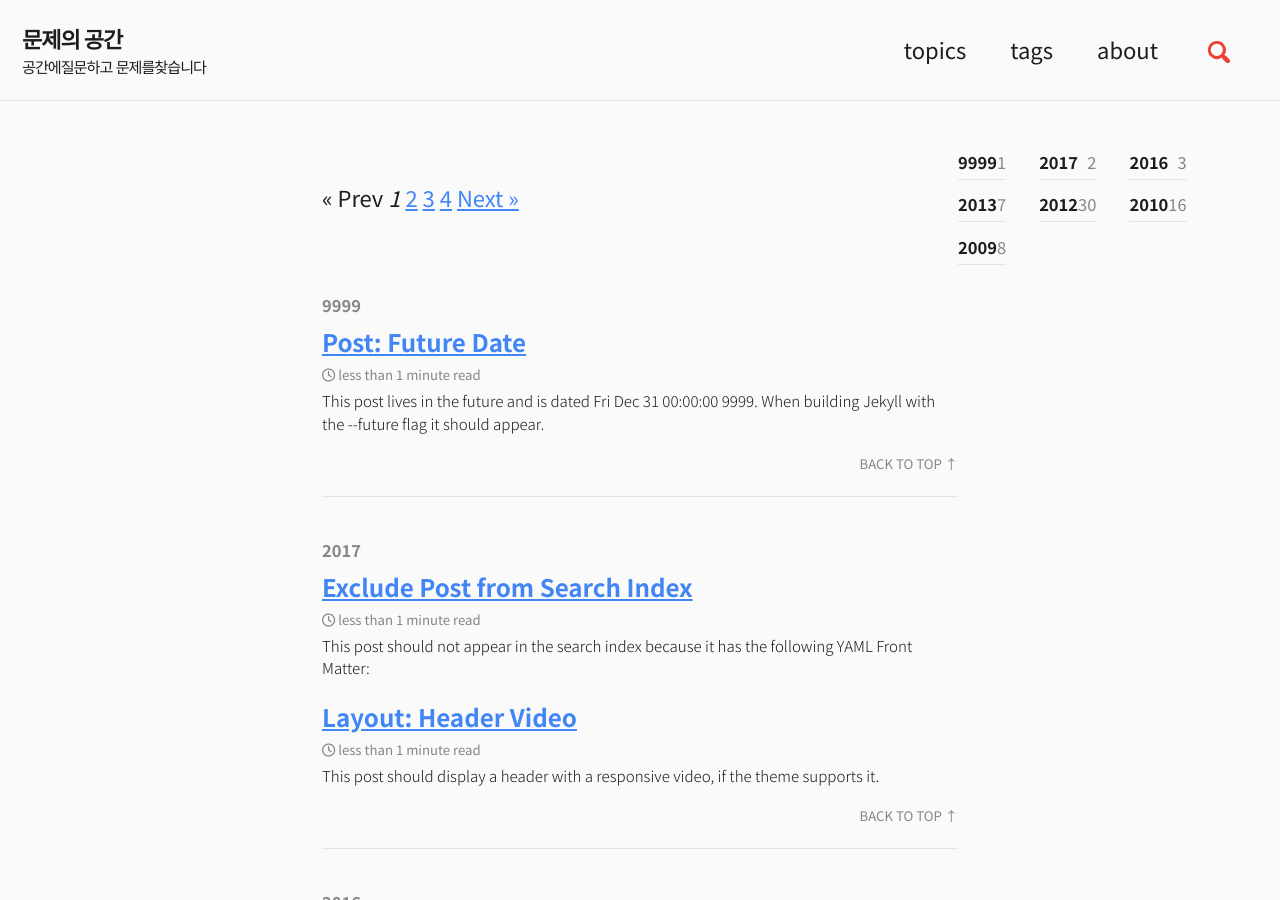
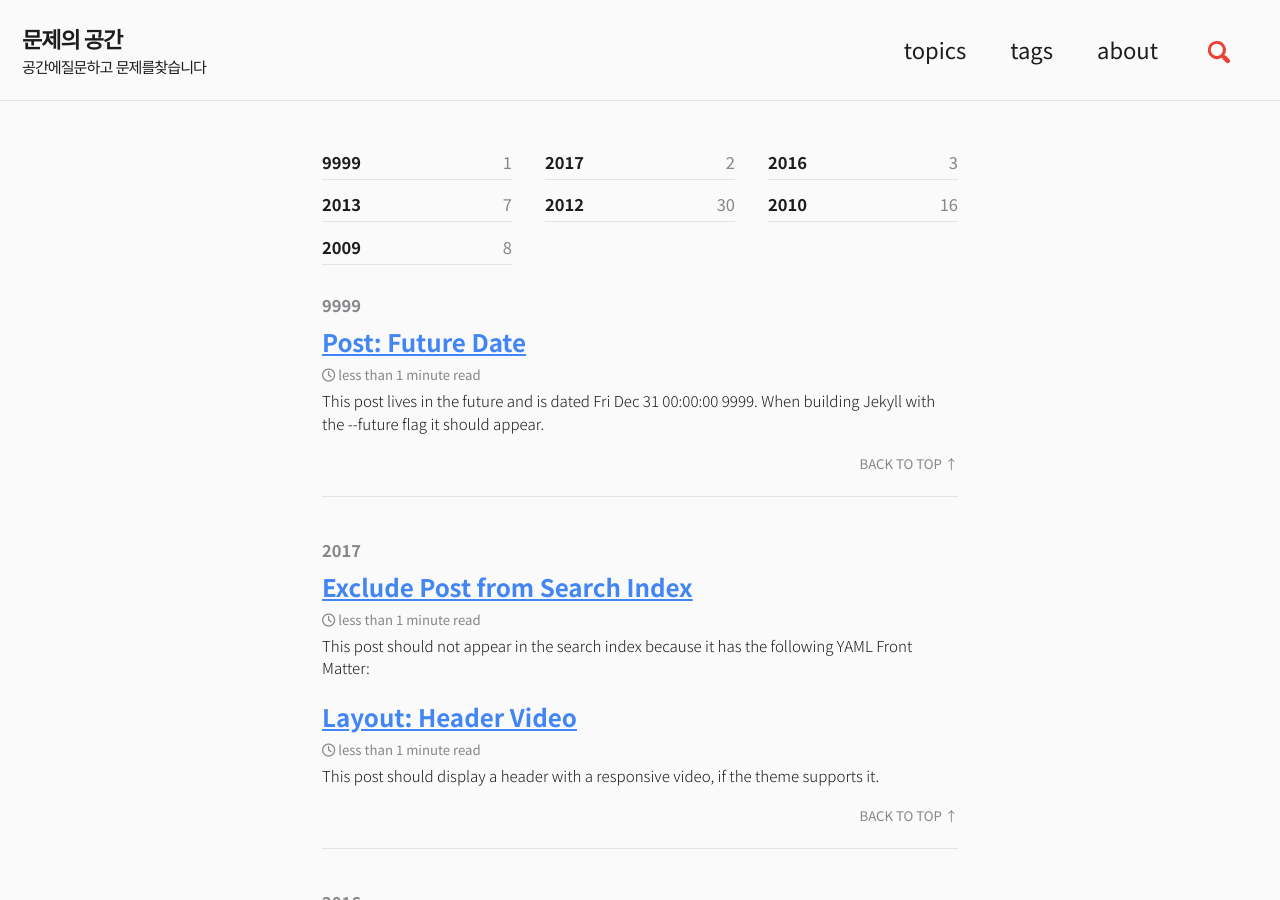
Before and after one commit to epplemint/epplemint.github.io, a Jekyll site: the page built from index.html, in a window 1280 px wide and 900 px high. Built offline with Jekyll 4.4.1, drawn with Linux system fonts in a browser that asks for light colours; cached includes are drawn as plain includes; nearby versions of some CDN libraries; the list of posts is cut into pages by our own code.

Commit message:
Update index.html

```diff
--- a/index.html
+++ b/index.html
@@ -2,29 +2,3 @@
 layout: posts
 author_profile: false
 ---
-
-{% if paginator.total_pages > 1 %}
-<div class="pagination">
-  {% if paginator.previous_page %}
-    <a href="{{ paginator.previous_page_path | relative_url }}">&laquo; Prev</a>
-  {% else %}
-    <span>&laquo; Prev</span>
-  {% endif %}
-
-  {% for page in (1..paginator.total_pages) %}
-    {% if page == paginator.page %}
-      <em>{{ page }}</em>
-    {% elsif page == 1 %}
-      <a href="{{ paginator.previous_page_path | relative_url }}">{{ page }}</a>
-    {% else %}
-      <a href="{{ site.paginate_path | relative_url | replace: ':num', page }}">{{ page }}</a>
-    {% endif %}
-  {% endfor %}
-
-  {% if paginator.next_page %}
-    <a href="{{ paginator.next_page_path | relative_url }}">Next &raquo;</a>
-  {% else %}
-    <span>Next &raquo;</span>
-  {% endif %}
-</div>
-{% endif %}
```
